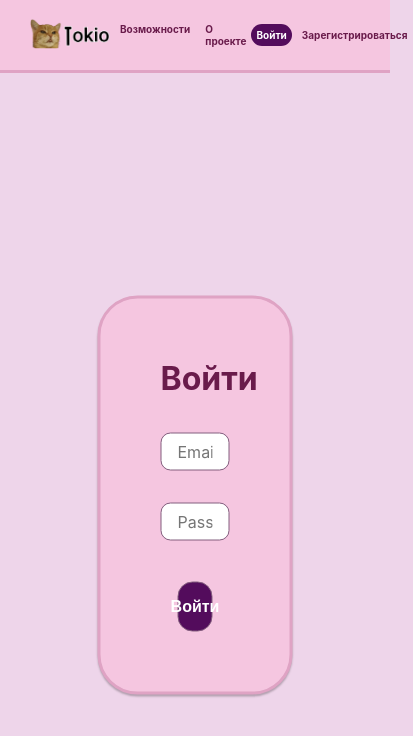
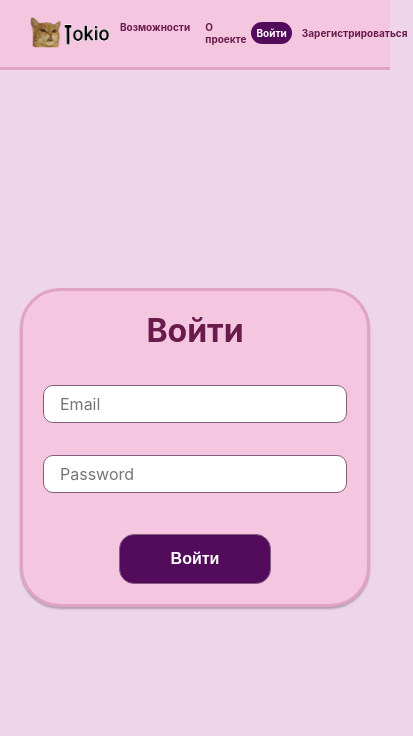
Before and after one commit to KatyaSoloveva/Tokio, a React (Vite) app in the folder frontend/: page /login in a window 390 px wide. Shown: the top 736 px of the page, 413 px wide, since content can reach past the window. Built offline with nearby package versions, Linux system fonts and the light colour scheme.

Commit message:
Styles for container, header, and form have been changed.

```diff
--- a/frontend/src/App.css
+++ b/frontend/src/App.css
@@ -1,43 +1,7 @@
 #root {
-  /* max-width: 1280px; */
   width: 100%;
   height: 100%;
   margin: 0 auto;
-  /* text-align: center; */
+  display: flex;
+  flex-direction: column;
 }
-
-/* .logo {
-  height: 6em;
-  padding: 1.5em;
-  will-change: filter;
-  transition: filter 300ms;
-}
-.logo:hover {
-  filter: drop-shadow(0 0 2em #646cffaa);
-}
-.logo.react:hover {
-  filter: drop-shadow(0 0 2em #61dafbaa);
-}
-
-@keyframes logo-spin {
-  from {
-    transform: rotate(0deg);
-  }
-  to {
-    transform: rotate(360deg);
-  }
-}
-
-@media (prefers-reduced-motion: no-preference) {
-  a:nth-of-type(2) .logo {
-    animation: logo-spin infinite 20s linear;
-  }
-}
-
-.card {
-  padding: 2em;
-}
-
-.read-the-docs {
-  color: #888;
-} */
--- a/frontend/src/App.jsx
+++ b/frontend/src/App.jsx
@@ -13,8 +13,7 @@ import api from "./api";
 
 export default function App() {
   return (
-    <>
-      <AuthProvider>
+    <AuthProvider>
         <Header />
         <Container>
           <Routes>
@@ -26,7 +25,6 @@ export default function App() {
             <Route path="tasks" element={<Tasks />}></Route>
           </Routes>
         </Container>
-      </AuthProvider>
-    </>
+    </AuthProvider>
   );
 }
--- a/frontend/src/components/Container/Container.module.css
+++ b/frontend/src/components/Container/Container.module.css
@@ -1,19 +1,34 @@
-/* .container {
-    max-width: 1200px;
-    padding: 0 50px;
-    margin: 0 auto;
-    width: 100%;
-    position: relative;
+.container {
+  padding-top: 100px;
+  display: flex;
+  justify-content: center;
+  align-items: center;
+  padding-right: 20px;
+  padding-bottom: 20px;
+  padding-left: 20px;
+  background-color: rgb(238, 213, 234);
+  box-sizing: border-box;
+  min-height: calc(100vh - 100px);
+  flex-grow: 1;
+}
+
+@media (max-width: 991px) {
+  .container {
+    padding-top: 90px;
+    min-height: calc(100vh - 90px);
   }
+}
 
-  @media screen and (max-width: 730px) {
-    .container {
-      padding: 0 20px;
-    }
-  } */
+@media (max-width: 767px) {
+  .container {
+    padding-top: 80px;
+    min-height: calc(100vh - 80px);
+  }
+}
 
-.container {
-  width: 100%;
-  height: 100%;
-  position: relative;
+@media (max-width: 479px) {
+  .container {
+    padding-top: 70px;
+    min-height: calc(100vh - 70px);
+  }
 }
--- a/frontend/src/components/Form/Form.module.css
+++ b/frontend/src/components/Form/Form.module.css
@@ -1,14 +1,11 @@
 .form {
-  position: absolute;
-  top: 50%;
-  left: 50%;
-  transform: translate(-50%, -50%);
+  width: 100%;
+  max-width: 450px;
+  max-height: 80vh;
+  padding: 20px;
+  background: rgb(245, 198, 224);
   border: 3px solid rgb(223, 163, 196);
-  background: rgb(245, 198, 224);
+  border-radius: 40px;
   box-shadow: 0px 2px 2px rgba(0, 0, 0, 0.25);
-  padding: 60px;
-  border-radius: 40px;
-  max-width: 530px;
-  box-sizing: border-box;
-  width: 50%;
+  overflow-y: auto;
 }
--- a/frontend/src/components/Header/Header.jsx
+++ b/frontend/src/components/Header/Header.jsx
@@ -1,6 +1,5 @@
 import styles from "./Header.module.css";
 import logo from "/nusya2.png";
-import Container from "../Container/Container";
 import LinkComponent from "../Link/Link";
 import { useContext } from "react";
 import { AuthContext } from "../../contexts/AuthContext";
@@ -17,7 +16,6 @@ const Header = () => {
   };
   return (
     <header className={styles.header}>
-      <Container>
       <div
         className={styles.headerContent}
         style={isAuthenticated ? { gridTemplateColumns: "1fr 2fr 1fr" } : {}}
@@ -79,7 +77,6 @@ const Header = () => {
           )}
         </div>
       </div>
-      </Container>
     </header>
   );
 };
--- a/frontend/src/components/Header/Header.module.css
+++ b/frontend/src/components/Header/Header.module.css
@@ -1,4 +1,9 @@
 .header {
+  position: fixed;
+  top: 0;
+  left: 0;
+  width: 100%;
+  z-index: 1000;
   display: flex;
   align-items: center;
   justify-content: center;
@@ -6,6 +11,7 @@
   background-color: rgb(245, 198, 224);
   border-bottom: 3px solid rgb(223, 163, 196);
   padding: 0 25px;
+  box-sizing: border-box;
 }
 
 .headerContent {
--- a/frontend/src/contexts/AuthContext.jsx
+++ b/frontend/src/contexts/AuthContext.jsx
@@ -4,7 +4,9 @@ import api from "../api";
 export const AuthContext = React.createContext();
 
 export const AuthProvider = ({ children }) => {
-  const [isAuthenticated, setIsAuthenticated] = useState(!!localStorage.getItem("token"));
+  const [isAuthenticated, setIsAuthenticated] = useState(
+    !!localStorage.getItem("token")
+  );
   const [token, setToken] = useState(null);
 
   const login = (token) => {
@@ -17,7 +19,7 @@ export const AuthProvider = ({ children }) => {
     try {
       await api.signout();
     } catch (error) {
-      alert("Не удалось выйти из системы.")
+      alert("Не удалось выйти из системы.");
     } finally {
       setIsAuthenticated(false);
       setToken(null);
```
Also changed, not shown: frontend/src/index.css (+0 -71 lines), frontend/src/pages/Login/Login.module.css (line endings or trailing spaces). Lines whose indentation alone changed are shown as unchanged.
